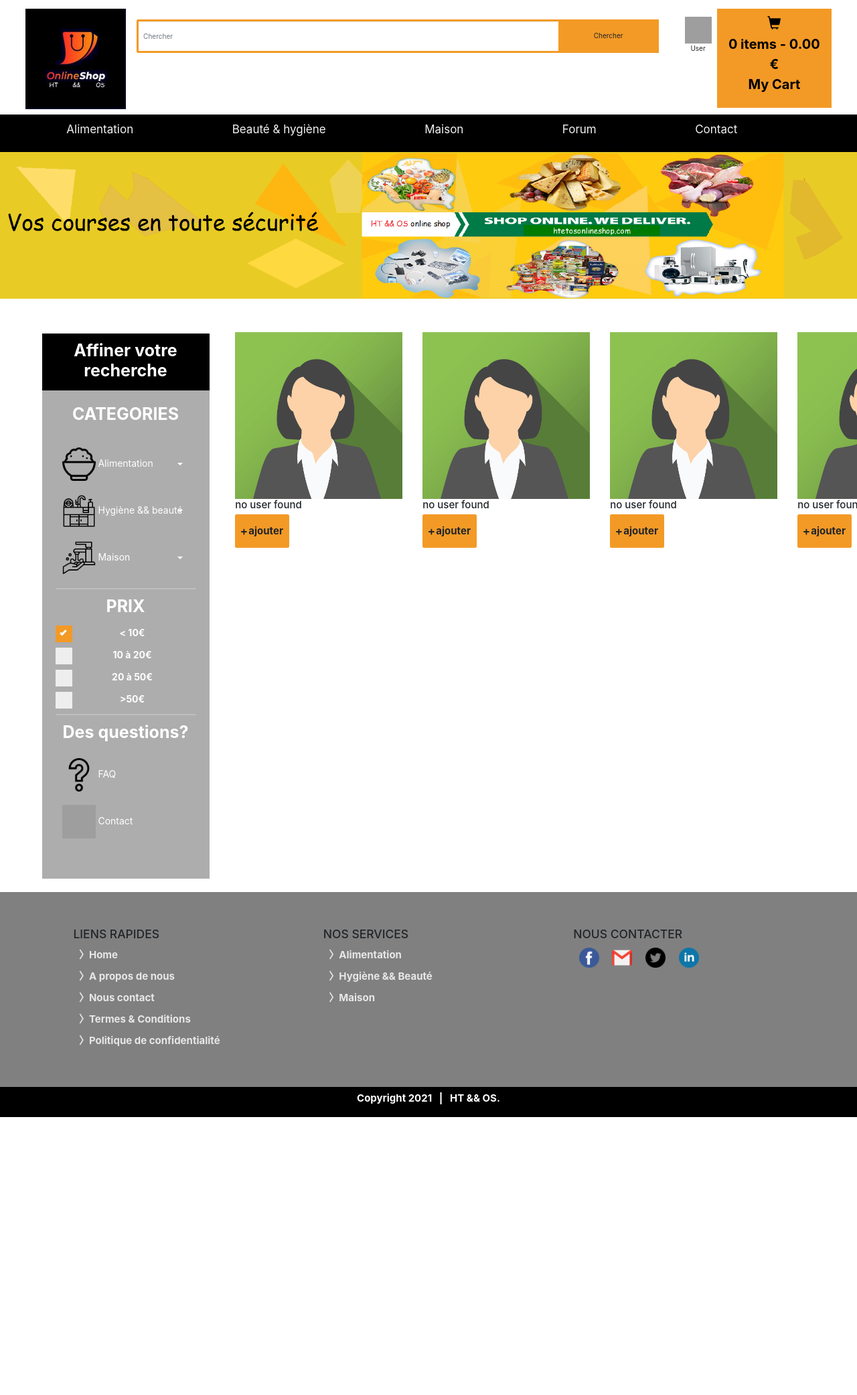
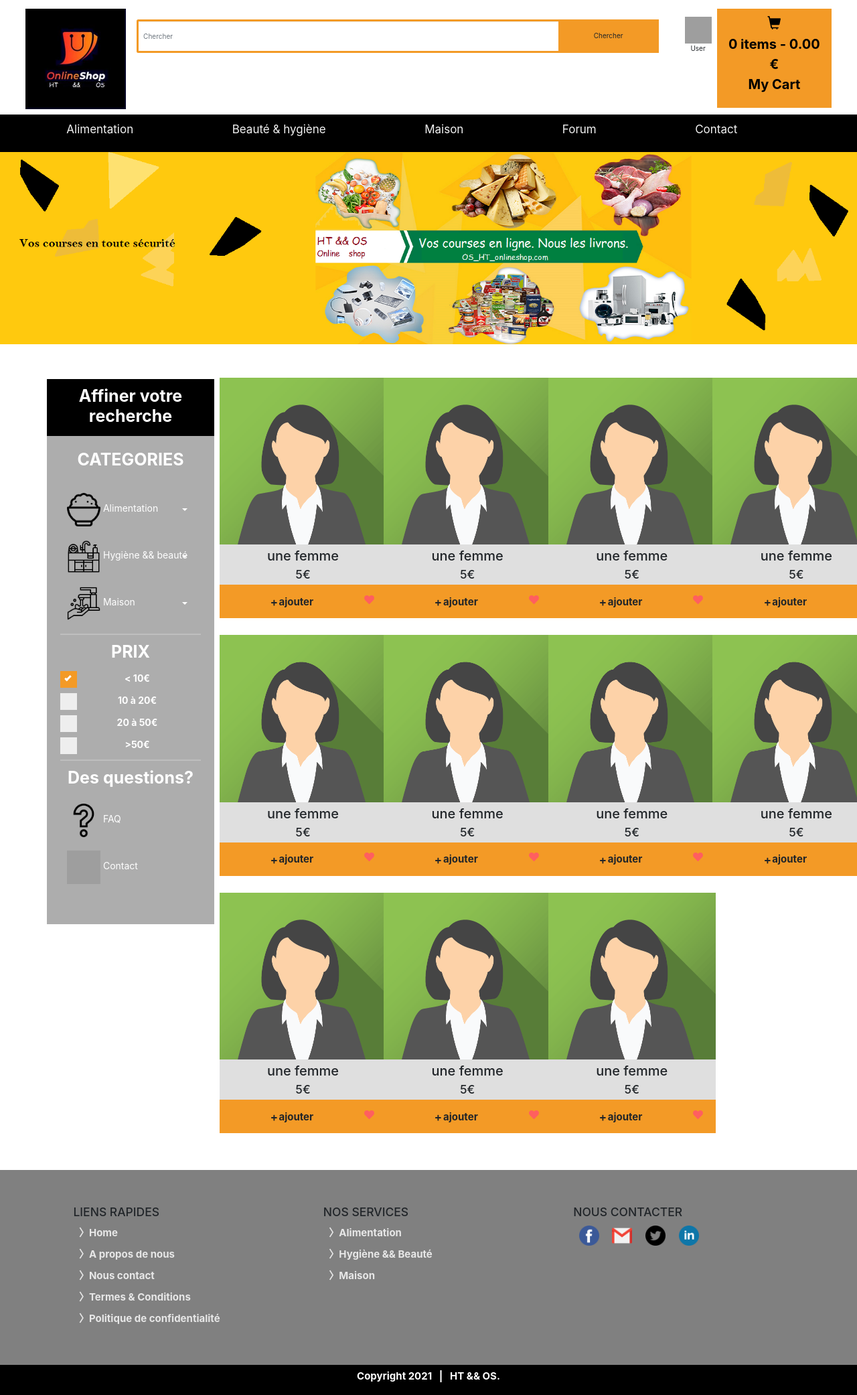
Before and after one commit to sowousmane/ecommerce_symfony, a Symfony app: template ecommerce/templates/home/home.html.twig in a window 1280 px wide. Shown: the whole page at 67% size. Before the commit the page ends 1668 px from the top, so only its background shows below. Run offline with Twig, Linux system fonts and the light colour scheme; the template is opened without the code that fills it, so the values that code supplies are empty; some libraries are stand-ins or nearby versions; grey boxes are pictures that could not be loaded.

Commit message:
welcome page done

```diff
--- a/ecommerce/public/css/style.css
+++ b/ecommerce/public/css/style.css
@@ -1,10 +1,44 @@
 .cardi {
     width: 250px;
     height: auto;
+    margin-bottom: 25px;
+    border: none;
+    background-color: #dfdfdf;
   }
 .cardi_element li {
     text-align: center;
 }
+.foot_article{
+    padding: 5px;
+    text-align: center;
+    padding-bottom: 0px;
+    padding-left: 0px;
+    padding-right: 0px;
+}
+.foot_article h4{
+    font-weight: bold;
+}
+
+.btn-add{
+    background-color: rgb(243, 154, 38);
+    height: 50px;
+    width: 100%;
+    padding: 10px;
+}
+.btn-add strong, .btn-add h4{
+    font-size: 15px;
+}
+.btn-add .fa-heart{
+   color: rgb(255, 95, 95);
+   font-size:15px;
+}
+
+
+
+
+
+
+
 
 
 @media screen and (min-width: 1000px) {
@@ -17,17 +51,3 @@
         flex-grow: 1;
     }
 }
-.btn-add{
-    background-color: rgb(243, 154, 38);
-    height: 50px;
-}
-.btn-add strong, .btn-add h4{
-    font-size: 15px;
-}
-
-.container .row{
-
-      display: grid;
-      grid-template-columns: repeat(12,1fr);
-
-  }
--- a/ecommerce/templates/base.html.twig
+++ b/ecommerce/templates/base.html.twig
@@ -13,7 +13,6 @@
         <style>
         html, body {
              overflow-x: hidden;
-             background-color: rgb(235, 235, 235);
         }
         </style>
     </head>
--- a/ecommerce/templates/home/home.html.twig
+++ b/ecommerce/templates/home/home.html.twig
@@ -3,31 +3,42 @@
 {% block body %}
 <link rel="stylesheet" href="{{ asset('css/style.css') }}" />
 
-<div class="card_element row" style="margin-top:50px; margin-bottom:20px; ">
+<div class="card_element " style="margin-top:50px; margin-bottom:20px; ">
     <div class="row">
         <div class="col-md-3">
 
-            {% include 'home/index4.html.twig' %}
+            {% include 'home/sidebar.html.twig' %}
         </div>
 
 
-        <div class="col-md-9 ">
-            <div class="container">
+        <div class="col-md-9  ">
             <ul class='row'>
-                    {% for i in 0..8 %}
+                {% for i in 0..10 %}
                     <div class="col-md-3">
                         <li>
-                                <div class="cardi">
+                            <div class="cardi" >
                                 <img src="{{ asset("images/img_avatar2.png") }}" alt="Avatar" style="width:100%" />
-                                    <h4>no user found</h4>
-                                    <button type="submit" class="btn btn-add"><span class="fa fa-plus"></span> <strong>ajouter</strong></button>
+                                <div class="foot_article">
+                                    <h2>une femme</h2>
+                                    <h3>5€</h2>
+                                    <div class="btn-add">
+                                        <button type="submit" class="btn ">
+                                            <span class="fa fa-plus"></span>
+                                            <strong>ajouter</strong>
 
+                                        </button>
+                                        <button type="submit" class="btn pull-right">
+                                            <i class="fa fa-heart"></i>
+
+                                        </button>
+
+                                    </div>
+                                </div>
                             </div>
                         </li>
                     </div>
                 {% endfor %}
             </ul>
-            </div>
 
         </div>
 
--- a/ecommerce/templates/home/nav_bar.html.twig
+++ b/ecommerce/templates/home/nav_bar.html.twig
@@ -82,7 +82,7 @@
 
 
 <div class="box">
- <img src="{{ asset("images/image_fond2.png") }}" alt="Avatar" style="width:100%" />
+ <img src="{{ asset("images/image_fond3.png") }}" alt="Avatar" style="width:100%" />
 
 </div>
 <script>
--- a/ecommerce/templates/home/index4.html.twig
+++ b/ecommerce/templates/home/sidebar.html.twig
@@ -10,7 +10,7 @@
   <link rel="stylesheet" href="https://stackpath.bootstrapcdn.com/bootstrap/4.1.0/css/bootstrap.min.css"
     integrity="sha384-9gVQ4dYFwwWSjIDZnLEWnxCjeSWFphJiwGPXr1jddIhOegiu1FwO5qRGvFXOdJZ4" crossorigin="anonymous">
   <!-- Our Custom CSS -->
-  <link rel="stylesheet" href="{{ asset('css/style4.css') }}" />
+  <link rel="stylesheet" href="{{ asset('css/sidebar_style.css') }}" />
 
   <!-- Font Awesome JS -->
   <script defer src="https://use.fontawesome.com/releases/v5.0.13/js/solid.js"
```
Also changed, not shown: ecommerce/public/css/sidebar_style.css (renamed from ecommerce/public/css/style4.css), ecommerce/public/images/image_fond3.png (added). Lines whose indentation alone changed are shown as unchanged.
